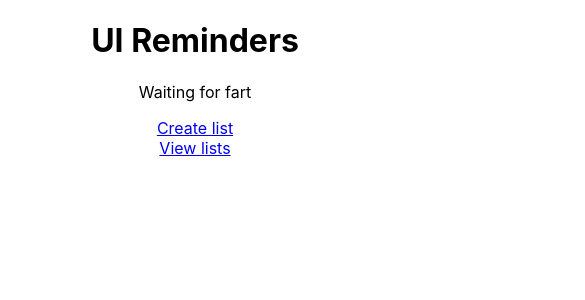
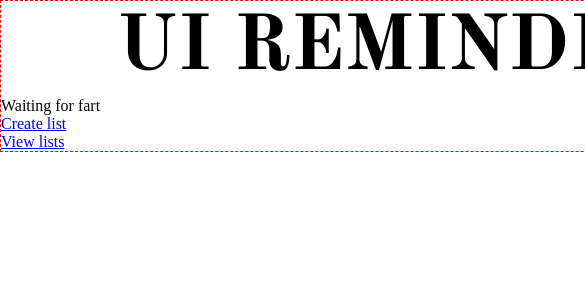
Before and after one commit to trisdauvergne/ui-reminders-client, a React (Create React App) app: page / in a window 390 px wide. Shown: the top 300 px of the page, 585 px wide, since content can reach past the window. Built offline with nearby package versions, Linux system fonts and the light colour scheme; no server answers.

Commit message:
Basic styling on header

```diff
--- a/src/App.css
+++ /dev/null
@@ -1,38 +0,0 @@
-.App {
-  text-align: center;
-}
-
-.App-logo {
-  height: 40vmin;
-  pointer-events: none;
-}
-
-@media (prefers-reduced-motion: no-preference) {
-  .App-logo {
-    animation: App-logo-spin infinite 20s linear;
-  }
-}
-
-.App-header {
-  background-color: #282c34;
-  min-height: 100vh;
-  display: flex;
-  flex-direction: column;
-  align-items: center;
-  justify-content: center;
-  font-size: calc(10px + 2vmin);
-  color: white;
-}
-
-.App-link {
-  color: #61dafb;
-}
-
-@keyframes App-logo-spin {
-  from {
-    transform: rotate(0deg);
-  }
-  to {
-    transform: rotate(360deg);
-  }
-}
--- /dev/null
+++ b/src/App.scss
@@ -0,0 +1,19 @@
+* {
+  padding: 0;
+  margin: 0;
+  box-sizing: border-box;
+}
+
+.App {
+  height: 100vh;
+  width: 80vw;
+  border: 1px dashed red;
+  margin: auto;
+}
+
+@media (max-width: 768px) {
+  .App {
+    width: 100vh;
+    height: 100%;
+  }
+}
--- a/src/App.tsx
+++ b/src/App.tsx
@@ -6,7 +6,7 @@ import {
 } from "react-router-dom";
 import { Provider } from 'react-redux';
 import store from './redux/store';
-import './App.css';
+import './App.scss';
 import CreateList from './components/createList/CreateList';
 import Header from './components/header/Header';
 import Navbar from './components/navbar/Navbar';
--- a/src/components/header/Header.tsx
+++ b/src/components/header/Header.tsx
@@ -3,6 +3,7 @@ import {
     useState
 } from 'react';
 import axios from 'axios';
+import './header.scss';
 
 const Header = () => {
     const [ loaded, setLoaded ] = useState(null);
@@ -10,14 +11,13 @@ const Header = () => {
   useEffect(() => {
     axios.get(`http://localhost:3001/test`)
       .then((res) => {
-        console.log(res.data);
         setLoaded(res.data.message);
       })
   }, []);
 
   return (
     <header>
-        <h1>UI Reminders</h1>
+        <h1 className='header'>UI Reminders</h1>
         <p>{!loaded ? 'Waiting for fart' : loaded}</p>
     </header>
   )
--- /dev/null
+++ b/src/components/header/header.scss
@@ -0,0 +1,11 @@
+@import '../../styles/font';
+
+.header {
+    @include header-style;
+}
+
+@media (max-width: 425px) {
+    .header {
+      font-size: 20vw;
+    }
+  }
--- a/src/index.css
+++ /dev/null
@@ -1,13 +0,0 @@
-body {
-  margin: 0;
-  font-family: -apple-system, BlinkMacSystemFont, 'Segoe UI', 'Roboto', 'Oxygen',
-    'Ubuntu', 'Cantarell', 'Fira Sans', 'Droid Sans', 'Helvetica Neue',
-    sans-serif;
-  -webkit-font-smoothing: antialiased;
-  -moz-osx-font-smoothing: grayscale;
-}
-
-code {
-  font-family: source-code-pro, Menlo, Monaco, Consolas, 'Courier New',
-    monospace;
-}
--- a/src/index.tsx
+++ b/src/index.tsx
@@ -1,15 +1,11 @@
 import React from 'react';
 import ReactDOM from 'react-dom';
-// import { BrowserRouter } from "react-router-dom";
-import './index.css';
 import App from './App';
 import reportWebVitals from './reportWebVitals';
 
 ReactDOM.render(
   <React.StrictMode>
-    {/* <BrowserRouter> */}
-      <App />
-    {/* </BrowserRouter> */}
+    <App />
   </React.StrictMode>,
   document.getElementById('root')
 );
--- /dev/null
+++ b/src/styles/_font.scss
@@ -0,0 +1,9 @@
+@import url('https://fonts.googleapis.com/css2?family=Old+Standard+TT:ital,wght@0,400;0,700;1,400&display=swap');
+
+@mixin header-style {
+    font-family: 'Old Standard TT', serif;
+    font-weight: 700;
+    text-transform: uppercase;
+    text-align: center;
+    font-size: 10vw;
+};
```
Also changed, not shown: src/styles/_styles.scss (added).
